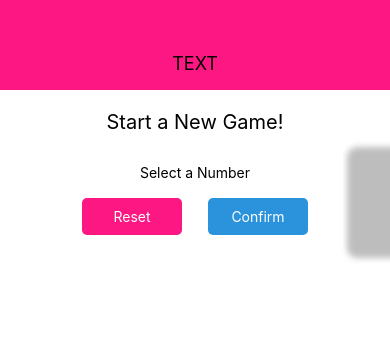
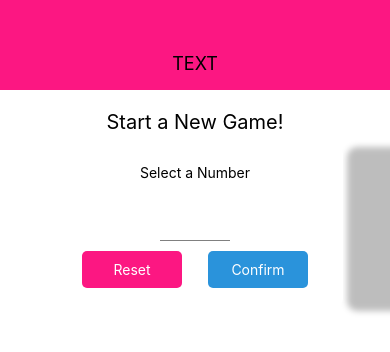
Before and after one commit to someSOAP/rn-guess-a-number, a React Native app: screen / in a window 390 px wide. Shown: the top 352 px of the page. Built offline with nearby package versions, Linux system fonts and the light colour scheme.

Commit message:
configuring start game screen gitignore .idea

```diff
--- /dev/null
+++ b/src/components/Input/Input.tsx
@@ -0,0 +1,19 @@
+import React, { FC } from 'react'
+import { StyleSheet, TextInput, TextInputProps } from 'react-native'
+
+export const Input: FC<TextInputProps> = ({ style = {}, ...props }) => {
+  const inputStyle = Object.assign({}, styles.input, style)
+
+  return <TextInput {...props} style={inputStyle} />
+}
+
+const styles = StyleSheet.create({
+  input: {
+    height: 30,
+    borderBottomColor: 'grey',
+    borderBottomWidth: 1,
+    marginVertical: 10,
+  },
+})
+
+export default Input
--- /dev/null
+++ b/src/components/Input/index.ts
@@ -0,0 +1,3 @@
+import Input from './Input'
+export * from './Input'
+export default Input
--- /dev/null
+++ b/src/components/NumberContainer/NumberContainer.tsx
@@ -0,0 +1,34 @@
+import React, { FC } from 'react'
+import { View, Text, StyleSheet } from 'react-native'
+import { PRIMARY } from '@color'
+
+interface INumberContainerProps {
+  children: number
+}
+
+export const NumberContainer: FC<INumberContainerProps> = ({ children }) => {
+  return (
+    <View style={styles.container}>
+      <Text style={styles.text}>{children}</Text>
+    </View>
+  )
+}
+
+const styles = StyleSheet.create({
+  container: {
+    borderWidth: 2,
+    borderColor: PRIMARY,
+    paddingVertical: 5,
+    paddingHorizontal: 10,
+    borderRadius: 10,
+    marginVertical: 10,
+    alignItems: 'center',
+    justifyContent: 'center',
+  },
+  text: {
+    fontSize: 25,
+    color: PRIMARY,
+  },
+})
+
+export default NumberContainer
--- /dev/null
+++ b/src/components/NumberContainer/index.ts
@@ -0,0 +1,3 @@
+import NumberContainer from './NumberContainer'
+export * from './NumberContainer'
+export default NumberContainer
--- a/src/screens/StartGameScreen.tsx
+++ b/src/screens/StartGameScreen.tsx
@@ -1,7 +1,16 @@
-import React, { FC } from 'react'
-import { View, Text, StyleSheet, TextInput } from 'react-native'
+import React, { FC, useState } from 'react'
+import {
+  View,
+  Text,
+  StyleSheet,
+  TouchableWithoutFeedback,
+  Keyboard,
+  Alert,
+} from 'react-native'
 import { Card } from '@components/Card'
 import { CustomButton } from '@components/CustomButton'
+import { Input } from '@components/Input'
+import { NumberContainer } from '@components/NumberContainer'
 import { SECONDARY } from '@color'
 
 interface IStartGameScreenProps {
@@ -9,18 +18,79 @@ interface IStartGameScreenProps {
 }
 
 export const StartGameScreen: FC<IStartGameScreenProps> = ({ children }) => {
+  const [enteredValue, setEnteredValue] = useState<string>('')
+  const [confirmed, setConfirmed] = useState<boolean>(false)
+  const [selectedNumber, setSelectedNumber] = useState<number>(0)
+
+  const numberInputHandler = (inputText: string) => {
+    setEnteredValue(inputText.replace(/[^0-9]/g, ''))
+  }
+
+  const hideKeyboard = () => Keyboard.dismiss()
+
+  const resetInputHandler = () => {
+    setEnteredValue('')
+    setConfirmed(false)
+  }
+
+  const confirmInputHandler = () => {
+    const chosenNumber = parseInt(enteredValue)
+    if (isNaN(chosenNumber) || chosenNumber <= 0 || chosenNumber > 99) {
+      Alert.alert(
+        'Invalid number!',
+        'Value must be a number in range from 1 to 99',
+        [{ text: 'Okay', style: 'destructive', onPress: resetInputHandler }]
+      )
+    }
+    setConfirmed(true)
+    setEnteredValue('')
+    setSelectedNumber(chosenNumber)
+    Keyboard.dismiss()
+  }
+
+  let confirmedOutput: React.ReactNode
+
+  if (confirmed) {
+    confirmedOutput = (
+      <Card style={styles.summaryContainer}>
+        <Text>You selected:</Text>
+        <NumberContainer>{selectedNumber}</NumberContainer>
+        <CustomButton>Start Game</CustomButton>
+      </Card>
+    )
+  }
+
   return (
+    <TouchableWithoutFeedback onPress={hideKeyboard}>
       <View style={styles.screen}>
         <Text style={styles.title}>Start a New Game!</Text>
         <Card style={styles.inputContainer}>
           <Text>Select a Number</Text>
-        <TextInput />
+          <Input
+            style={styles.input}
+            blurOnSubmit
+            autoCapitalize="none"
+            autoCorrect={false}
+            maxLength={2}
+            keyboardType="number-pad"
+            onChangeText={numberInputHandler}
+            value={enteredValue}
+          />
           <View style={styles.buttonContainer}>
-          <CustomButton style={styles.resetButton}>Reset</CustomButton>
-          <CustomButton style={styles.button}>Confirm</CustomButton>
+            <CustomButton
+              style={styles.resetButton}
+              onPress={resetInputHandler}
+            >
+              Reset
+            </CustomButton>
+            <CustomButton style={styles.button} onPress={confirmInputHandler}>
+              Confirm
+            </CustomButton>
           </View>
         </Card>
+        {confirmedOutput}
       </View>
+    </TouchableWithoutFeedback>
   )
 }
 
@@ -40,6 +110,12 @@ const styles = StyleSheet.create({
     justifyContent: 'space-between',
     paddingHorizontal: 15,
   },
+  input: {
+    width: 70,
+    height: 50,
+    textAlign: 'center',
+    fontSize: 30,
+  },
   button: {
     width: 100,
   },
@@ -51,6 +127,10 @@ const styles = StyleSheet.create({
     width: 300,
     maxWidth: '80%',
   },
+  summaryContainer: {
+    marginVertical: 20,
+    alignItems: 'center',
+  },
 })
 
 export default StartGameScreen
```
Also changed, not shown: 1 other file (tests, documents, lock files or other folders). Lines whose indentation alone changed are shown as unchanged.
